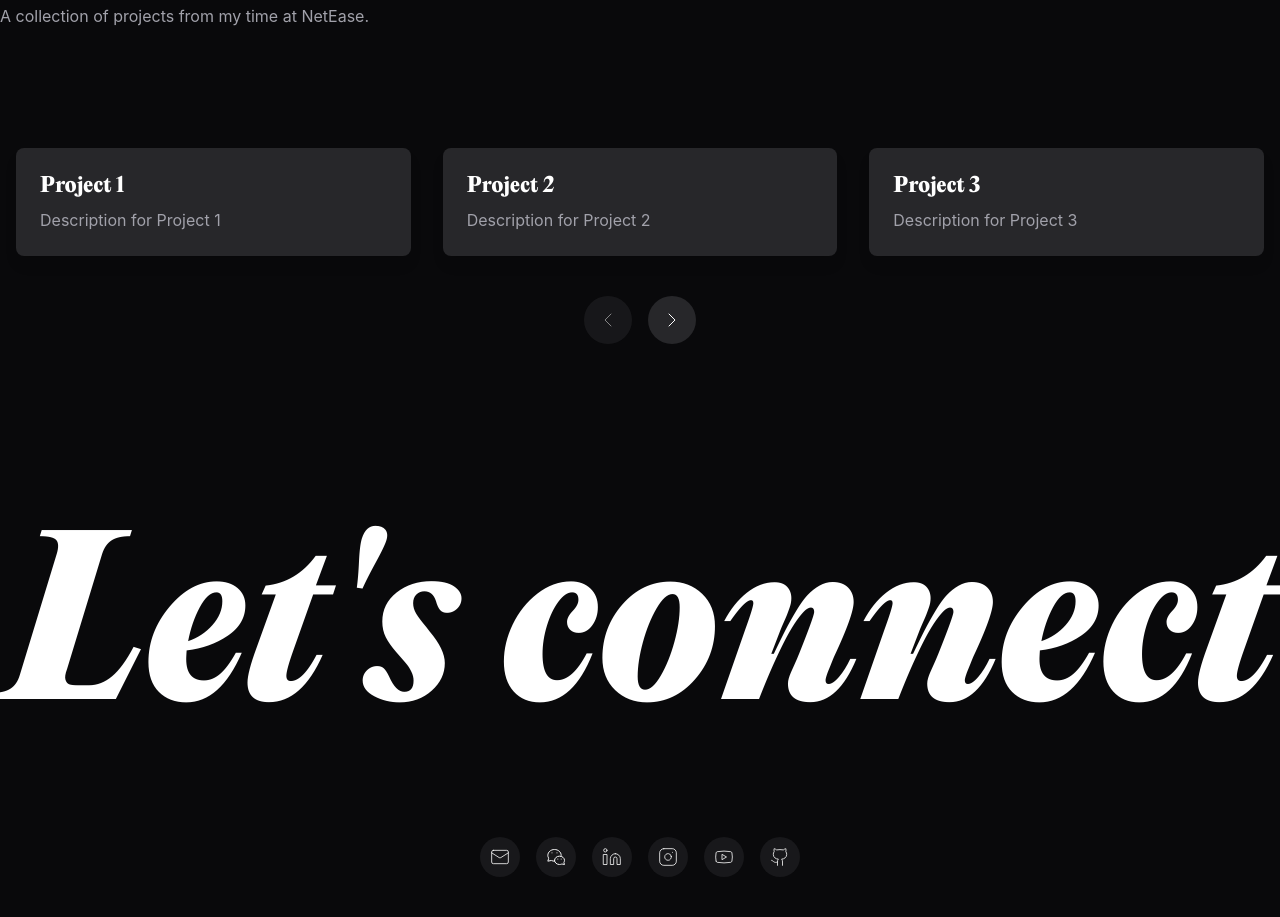
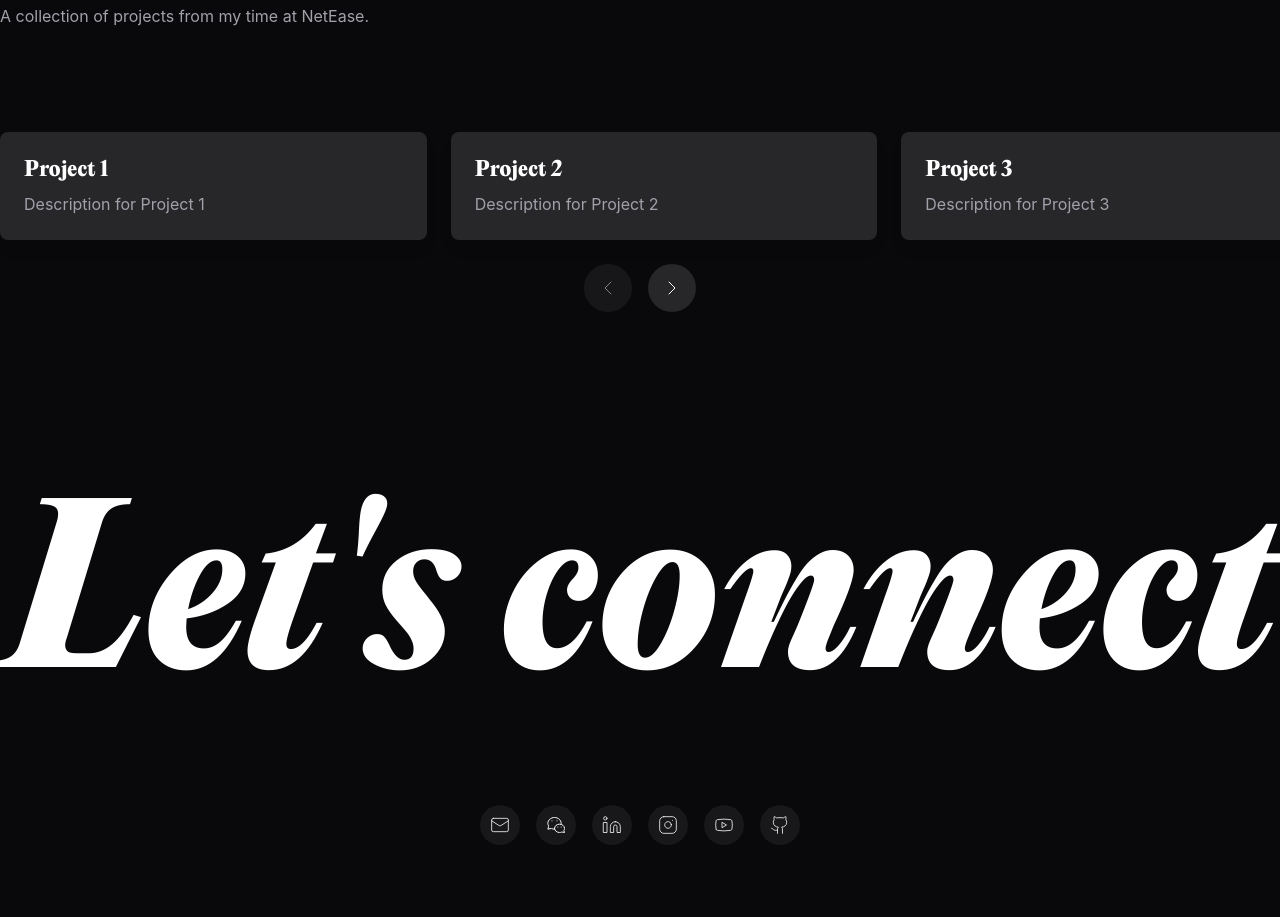
Before and after one commit to hoiian/portfolio2025, a React (Vite) app: page / in a window 1280 px wide. Shown: the part 1760-2677 px from the top of the page. Built offline with nearby package versions, Linux system fonts and the light colour scheme.

Commit message:
proj carousel layout

```diff
--- a/src/components/ProjectCarousel.jsx
+++ b/src/components/ProjectCarousel.jsx
@@ -6,7 +6,7 @@ const projects = [
   { title: "Project 2", description: "Description for Project 2" },
   { title: "Project 3", description: "Description for Project 3" },
   { title: "Project 4", description: "Description for Project 4" },
-  { title: "Project 5", description: "Description for Project 5" },
+  // { title: "Project 5", description: "Description for Project 5" },
 ];
 
 const ProjectCarousel = () => {
@@ -27,17 +27,20 @@ const ProjectCarousel = () => {
   };
 
   return (
-    <div className="overflow-hidden w-screen mx-auto relative">
+    <div className="overflow-hidden w-screen mx-auto1 relative">
       {/* Project Cards */}
       <div className="mt-10">
         <div
-          className="flex transition-transform duration-500"
-          style={{ transform: `translateX(-${currentIndex * (100 / 3)}%)` }}
+          className="flex gap-6 transition-transform duration-500"
+          style={{
+            transform: `translateX(-${currentIndex * (1360 / 3)}px)`,
+            padding: `0 calc((100vw - 1360px) / 2)`,
+          }}
         >
           {projects.map((project, index) => (
             <div
               key={index}
-              className="flex-shrink-0 w-1/3 p-4"
+              className="flex-shrink-0 w-1/3"
             >
               <div className="bg-zinc-800 rounded-lg p-6 h-full text-white shadow-lg">
                 <h3 className="text-xl font-bold mb-2">{project.title}</h3>
--- a/src/pages/Resume.jsx
+++ b/src/pages/Resume.jsx
@@ -99,7 +99,7 @@ const Resume = () => {
       </div>
 
       {/* Right Content */}
-      <div className="md:w-2/3 w-full md:p-10 md:pr-5 p-5 text-white border-t md:border-t-0 md:border-l border-zinc-800">
+      <div className="md:w-2/3 w-full md:p-10 md:pr-0 p-5 text-white border-t md:border-t-0 md:border-l border-zinc-800">
         <h2 className="text-5xl mb-8 text-zinc-50 italic font-bold">
           {content.myName}
         </h2>
```
